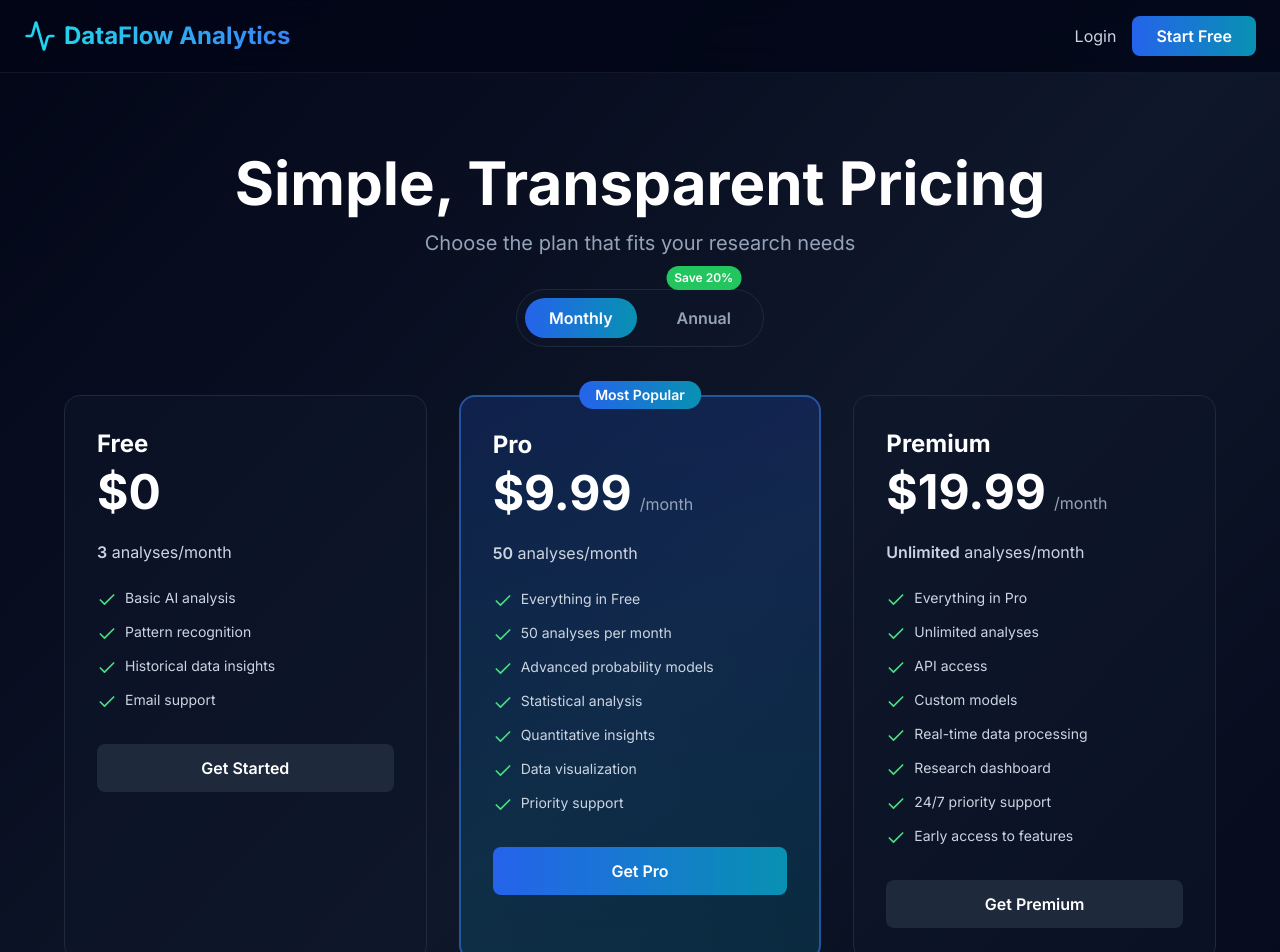
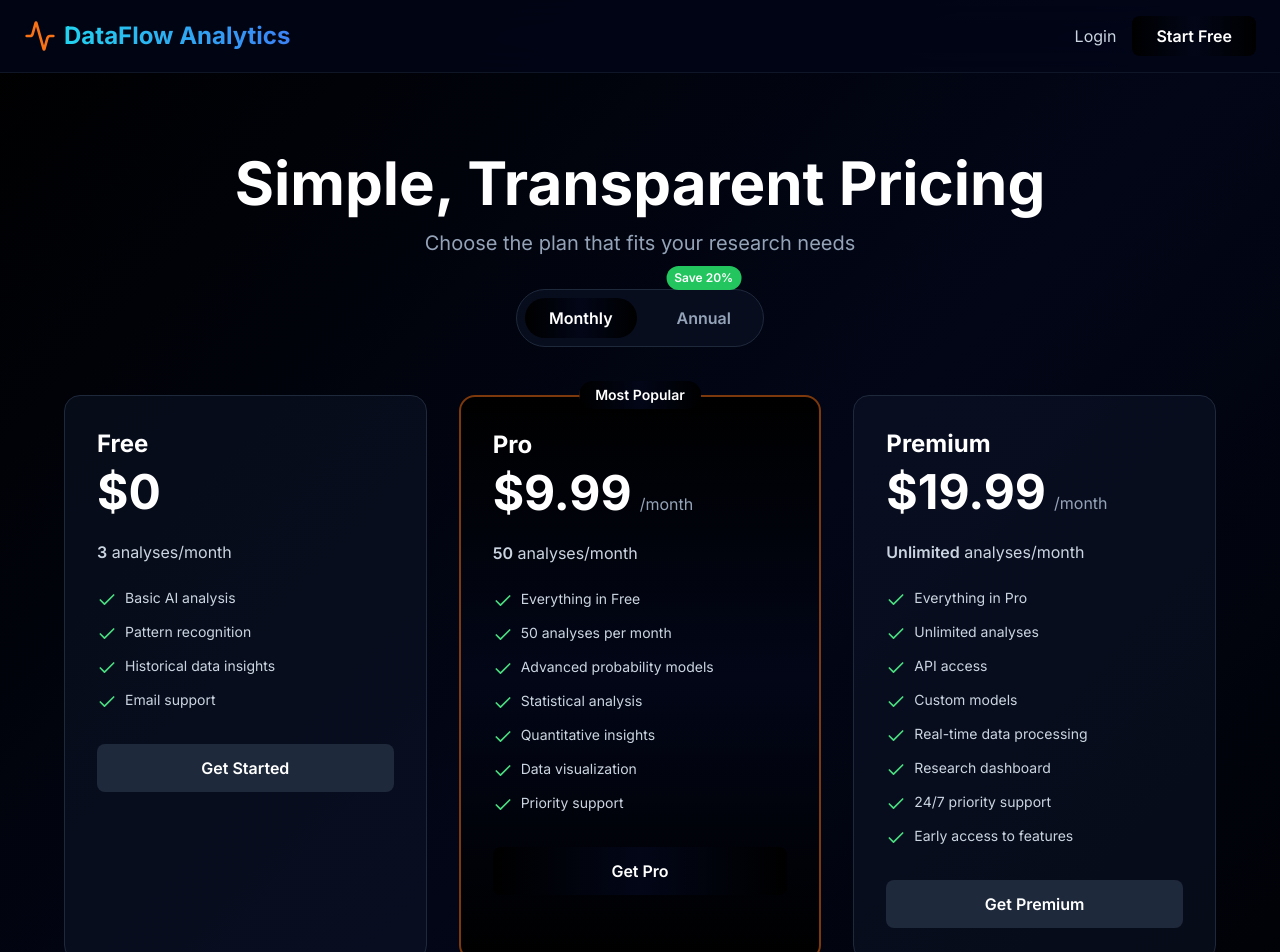
Before and after one commit to rochicenat/tradeflow-ai-frontend, a Next.js app: page /pricing in a window 1280 px wide. Shown: the top 952 px of the page. Built offline with nearby package versions, Linux system fonts and the light colour scheme.

Commit message:
Update pricing page to orange theme

```diff
--- a/app/pricing/page.tsx
+++ b/app/pricing/page.tsx
@@ -68,12 +68,12 @@ export default function PricingPage() {
   };
 
   return (
-    <div className="min-h-screen bg-gradient-to-br from-slate-950 via-slate-900 to-slate-950">
+    <div className="min-h-screen bg-gradient-to-br from-black via-slate-950 to-black">
       {/* Header */}
       <header className="border-b border-slate-800/50 bg-slate-950/80 backdrop-blur-xl sticky top-0 z-50">
         <div className="max-w-7xl mx-auto px-6 py-4 flex items-center justify-between">
           <Link href="/" className="flex items-center gap-2">
-            <Activity className="w-8 h-8 text-cyan-400" />
+            <Activity className="w-8 h-8 text-orange-500" />
             <span className="text-2xl font-bold bg-gradient-to-r from-cyan-400 to-blue-500 bg-clip-text text-transparent">
               DataFlow Analytics
             </span>
@@ -82,7 +82,7 @@ export default function PricingPage() {
             <Link href="/login" className="text-slate-300 hover:text-white transition">
               Login
             </Link>
-            <Link href="/signup" className="bg-gradient-to-r from-blue-600 to-cyan-600 text-white px-6 py-2 rounded-lg font-semibold hover:from-blue-700 hover:to-cyan-700 transition">
+            <Link href="/signup" className="bg-gradient-to-r bg-orange-500 text-white px-6 py-2 rounded-lg font-semibold hover:from-blue-700 hover:to-cyan-700 transition">
               Start Free
             </Link>
           </div>
@@ -109,7 +109,7 @@ export default function PricingPage() {
                 onClick={() => setIsAnnual(false)}
                 className={`px-6 py-2 rounded-full font-semibold transition ${
                   !isAnnual
-                    ? 'bg-gradient-to-r from-blue-600 to-cyan-600 text-white'
+                    ? 'bg-gradient-to-r bg-orange-500 text-white'
                     : 'text-slate-400 hover:text-white'
                 }`}
               >
@@ -119,7 +119,7 @@ export default function PricingPage() {
                 onClick={() => setIsAnnual(true)}
                 className={`px-6 py-2 rounded-full font-semibold transition relative ${
                   isAnnual
-                    ? 'bg-gradient-to-r from-blue-600 to-cyan-600 text-white'
+                    ? 'bg-gradient-to-r bg-orange-500 text-white'
                     : 'text-slate-400 hover:text-white'
                 }`}
               >
@@ -142,12 +142,12 @@ export default function PricingPage() {
               transition={{ delay: index * 0.1 }}
               className={`rounded-2xl p-8 relative ${
                 plan.popular
-                  ? 'bg-gradient-to-b from-blue-600/20 to-cyan-600/20 border-2 border-blue-500/50 scale-105'
+                  ? 'bg-gradient-to-b bg-orange-500/20 border-2 border-orange-500/50 scale-105'
                   : 'bg-slate-900/50 border border-slate-800'
               }`}
             >
               {plan.popular && (
-                <div className="absolute -top-4 left-1/2 -translate-x-1/2 bg-gradient-to-r from-blue-600 to-cyan-600 text-white px-4 py-1 rounded-full text-sm font-semibold">
+                <div className="absolute -top-4 left-1/2 -translate-x-1/2 bg-gradient-to-r bg-orange-500 text-white px-4 py-1 rounded-full text-sm font-semibold">
                   Most Popular
                 </div>
               )}
@@ -185,7 +185,7 @@ export default function PricingPage() {
                 href="/signup"
                 className={`block w-full py-3 rounded-lg font-semibold text-center transition ${
                   plan.popular
-                    ? 'bg-gradient-to-r from-blue-600 to-cyan-600 text-white hover:from-blue-700 hover:to-cyan-700'
+                    ? 'bg-gradient-to-r bg-orange-500 text-white hover:from-blue-700 hover:to-cyan-700'
                     : 'bg-slate-800 text-white hover:bg-slate-700'
                 }`}
               >
@@ -220,7 +220,7 @@ export default function PricingPage() {
         >
           <p>All plans include SSL security, GDPR compliance, and 7-day money-back guarantee.</p>
           <p className="mt-2">
-            Need help choosing? <Link href="/about" className="text-cyan-400 hover:underline">Contact us</Link>
+            Need help choosing? <Link href="/about" className="text-orange-500 hover:underline">Contact us</Link>
           </p>
         </motion.div>
       </div>
```
